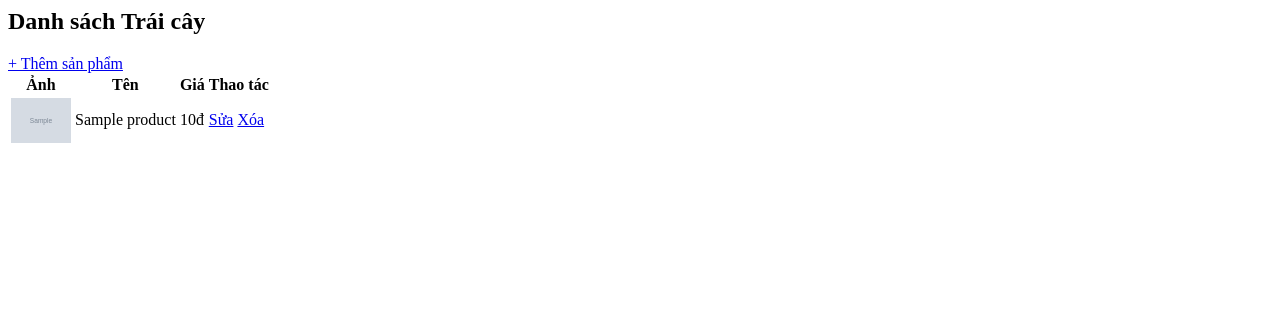
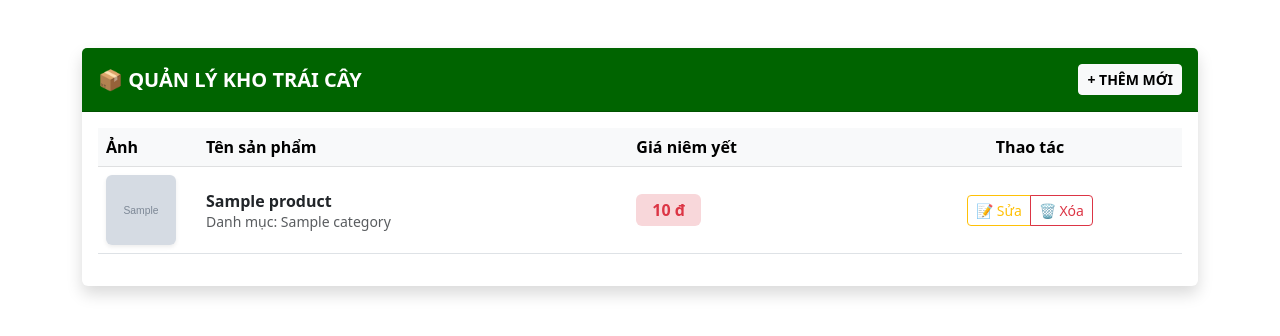
Before and after one commit to huunhan2704/web-ban-trai-cay, a Django app: page /my-admin/products/ in a window 1280 px wide. Shown: the top 336 px of the page. Run offline with Django 5.2, Linux system fonts and the light colour scheme; tables that the repository leaves empty hold one stand-in row (values such as "Sample post"); grey boxes marked "Sample" are stand-in pictures; parts of the project's set-up code (start-up, migrations or seed data) failed here and were passed over.

Commit message:
Cai dat trang quan li

```diff
--- a/dashboard/templates/dashboard/product_list.html
+++ b/dashboard/templates/dashboard/product_list.html
@@ -1,29 +1,61 @@
-<div class="container mt-4">
-    <div class="d-flex justify-content-between">
-        <h2>Danh sách Trái cây</h2>
-        <a href="{% url 'product_add' %}" class="btn btn-success">+ Thêm sản phẩm</a>
+<link href="https://cdn.jsdelivr.net/npm/bootstrap@5.3.0/dist/css/bootstrap.min.css" rel="stylesheet">
+
+<div class="container mt-5">
+    <div class="card shadow border-0">
+        <div class="card-header py-3 d-flex justify-content-between align-items-center" style="background-color: #006400;">
+            <h5 class="mb-0 text-white fw-bold">📦 QUẢN LÝ KHO TRÁI CÂY</h5>
+            <a href="{% url 'product_add' %}" class="btn btn-light btn-sm fw-bold">+ THÊM MỚI</a>
         </div>
-    <table class="table table-bordered mt-3">
-        <thead class="table-dark">
+
+        <div class="card-body">
+            <div class="table-responsive">
+                <table class="table table-hover align-middle">
+                    <thead class="table-light">
                         <tr>
-                <th>Ảnh</th>
-                <th>Tên</th>
-                <th>Giá</th>
-                <th>Thao tác</th>
+                            <th style="width: 100px;">Ảnh</th>
+                            <th>Tên sản phẩm</th>
+                            <th>Giá niêm yết</th>
+                            <th class="text-center">Thao tác</th>
                         </tr>
                     </thead>
                     <tbody>
                         {% for p in products %}
                         <tr>
-                <td><img src="{{ p.image.url }}" width="60"></td>
-                <td>{{ p.name }}</td>
-                <td>{{ p.price }}đ</td>
                             <td>
-                    <a href="#" class="btn btn-sm btn-warning">Sửa</a>
-                    <a href="#" class="btn btn-sm btn-danger">Xóa</a>
+                                {% if p.image %}
+                                    <img src="{{ p.image.url }}" style="width: 70px; height: 70px; object-fit: cover;" class="rounded shadow-sm">
+                                {% else %}
+                                    <div class="bg-light text-center rounded" style="width: 70px; height: 70px; line-height: 70px;">
+                                        <small class="text-muted">No Alt</small>
+                                    </div>
+                                {% endif %}
+                            </td>
+                            <td>
+                                <div class="fw-bold text-dark">{{ p.name }}</div>
+                                <small class="text-muted">Danh mục: {{ p.category.name }}</small>
+                            </td>
+                            <td>
+                                <span class="badge bg-danger-subtle text-danger px-3 py-2 fs-6">
+                                    {{ p.price }} đ
+                                </span>
+                            </td>
+                            <td class="text-center">
+                                <div class="btn-group" role="group">
+                                    <a href="{% url 'product_edit' p.pk %}" class="btn btn-outline-warning btn-sm">📝 Sửa</a>
+                                    <a href="{% url 'product_delete' p.pk %}" class="btn btn-outline-danger btn-sm">🗑️ Xóa</a>
+                                </div>
+                            </td>
+                        </tr>
+                        {% empty %}
+                        <tr>
+                            <td colspan="4" class="text-center py-5 text-muted">
+                                <i>Kho hàng đang trống. Hãy nhấn nút thêm mới để bắt đầu!</i>
                             </td>
                         </tr>
                         {% endfor %}
                     </tbody>
                 </table>
             </div>
+        </div>
+    </div>
+</div>
--- a/dashboard/urls.py
+++ b/dashboard/urls.py
@@ -4,4 +4,7 @@ from . import views
 urlpatterns = [
     path('products/', views.product_list, name='product_list'),
     path('products/add/', views.product_add, name='product_add'),
+    # Thêm 2 dòng này:
+    path('products/edit/<int:pk>/', views.product_edit, name='product_edit'),
+    path('products/delete/<int:pk>/', views.product_delete, name='product_delete'),
 ]
--- a/dashboard/views.py
+++ b/dashboard/views.py
@@ -1,6 +1,7 @@
 from django.shortcuts import render, redirect
 from fruit_store.models import Product
 from .forms import ProductForm
+
 
 # 1. Trang danh sách sản phẩm
 def product_list(request):
@@ -17,3 +18,32 @@ def product_add(request):
     else:
         form = ProductForm()
     return render(request, 'dashboard/product_form.html', {'form': form})
+# Hàm Sửa bài viết/sản phẩm
+def product_edit(request, pk):
+    product = get_object_or_404(Product, pk=pk)
+    if request.method == "POST":
+        form = ProductForm(request.POST, request.FILES, instance=product)
+        if form.is_valid():
+            form.save()
+            return redirect('product_list')
+    else:
+        form = ProductForm(instance=product)
+    return render(request, 'dashboard/product_form.html', {'form': form, 'edit_mode': True})
+
+# Hàm Xóa bài viết/sản phẩm
+def product_delete(request, pk):
+    product = get_object_or_404(Product, pk=pk)
+    if request.method == "POST":
+        product.delete()
+        return redirect('product_list')
+    return render(request, 'dashboard/product_confirm_delete.html', {'product': product})
+
+from fruit_store.models import Product, News # Nhớ tạo model News như mình gửi ở trên
+
+def news_list(request):
+    all_news = News.objects.all().order_by('-created_at')
+    return render(request, 'dashboard/news_list.html', {'news': all_news})
+
+def news_add(request):
+    # Logic tương tự như product_add nhưng dùng NewsForm
+    pass
--- a/fruit_store/models.py
+++ b/fruit_store/models.py
@@ -25,3 +25,11 @@ class Order(models.Model):
     total_amount = models.DecimalField(max_digits=10, decimal_places=0) # [cite: 62]
     status = models.CharField(max_length=50, default='Chờ xác nhận') # [cite: 63]
     created_at = models.DateTimeField(auto_now_add=True) # [cite: 64]
+
+class Banner(models.Model):
+    title = models.CharField(max_length=100)
+    image = models.ImageField(upload_to='banners/')
+    active = models.BooleanField(default=True)
+
+    def __str__(self):
+        return self.title
```
Also changed, not shown: dashboard/templates/dashboard/product_confirm_delete.html (added, +12 -0 lines), dashboard/templates/dashboard/product_form.html (added, +22 -0 lines). Lines whose indentation alone changed are shown as unchanged.
